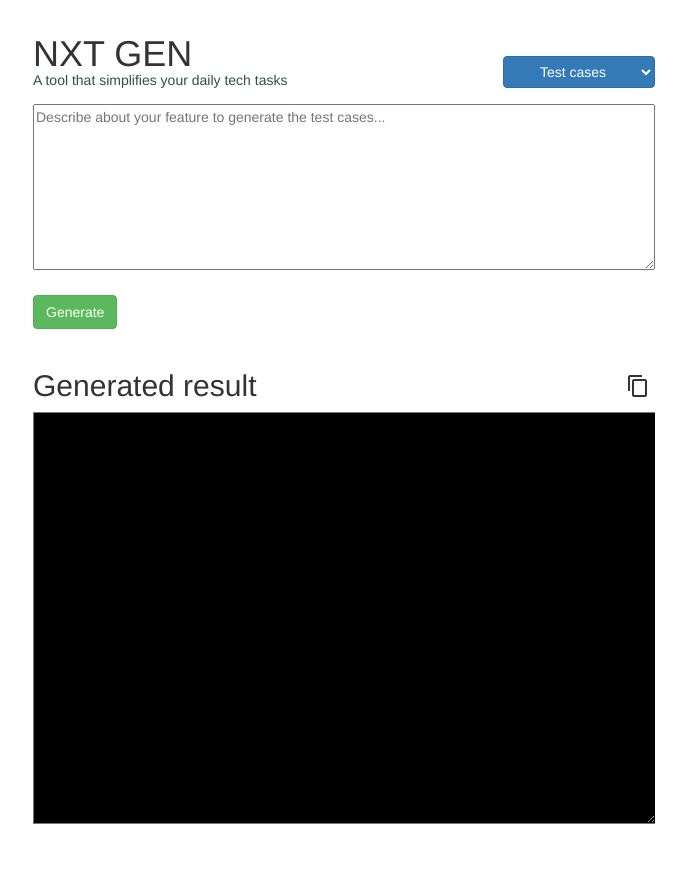
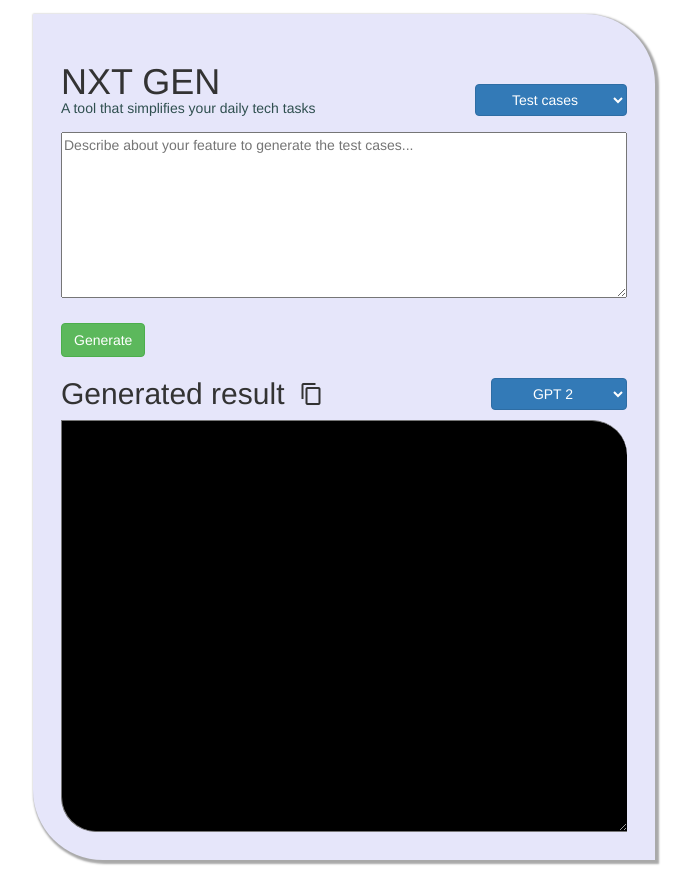
Before and after one commit to pandia-dev/nxt-gen-app, a Flask app: page / in a window 1280 px wide. Shown: the whole page, without its empty margins (296-987 px from the left). Before the commit the page ends 824 px from the top, so only its background shows below. Run offline with Flask 3, Linux system fonts and the light colour scheme; some libraries are stand-ins or nearby versions.

Commit message:
Enabled the users to change the AI model

```diff
--- a/app.py
+++ b/app.py
@@ -1,25 +1,23 @@
 from flask import Flask, render_template, request
-from gpt2 import generate_response
+from ai_model import generate_response
 from flask_cors import CORS, cross_origin
 app = Flask(__name__, static_url_path='/static', static_folder='static')
 cors = CORS(app)
 app.config['CORS_HEADERS'] = 'Content-Type'
 
-# ----------Loading the HTML template----------
+# ------Loading the HTML template-------
 @app.route('/')
 def index():
     return render_template('nxt-gen.html')
 
 #----------Response API----------
-
 @app.route('/generate_text', methods=['GET'])
 @cross_origin()
 def generate():
     input = request.args.get('input', '')
-    return generate_response(input)
+    model = request.args.get('model', 'gpt2')
+    return generate_response(input, model)
 
-# --------------Run the app-------------
+# -----------Run the app----------
 if __name__ == '__main__':
-    # generatedResult = generate_response()
-    # print(generatedResult)
     app.run()
--- a/templates/nxt-gen.html
+++ b/templates/nxt-gen.html
@@ -11,51 +11,68 @@
     <link rel="stylesheet" href="https://fonts.googleapis.com/icon?family=Material+Icons">
     <script src="{{ url_for('static', filename='myscript.js') }}"></script>
     <style>
+        #main-container {
+            background: lavender;
+            padding: 2em;
+            border-radius: 0 5em 0 5em;
+            box-shadow: 2px 2px 2px 2px darkgray;
+        }
+
         .sub-title {
             position: relative;
             bottom: 1em;
             color: darkslategrey;
         }
 
+        #seed-text {
+            width: -webkit-fill-available;
+            resize: vertical;
+        }
+
         #output-section {
             display: flex;
             flex-direction: row;
             justify-content: space-between;
-            background: black;
             color: white;
             border-radius: 6px;
         }
 
-        #generatedText {
+        #generated-text {
             padding: 5px;
             width: -webkit-fill-available;
+            resize: vertical;
             background: black;
             border-right: none;
+            border-radius: 0 2.5em 0 2.5em;
         }
 
         #clipboard {
             cursor: pointer;
             padding-top: 25px;
-            padding-right: 5px;
+            padding-left: 15px;
         }
 
-        #titleSection {
+        #title-section {
             display: flex;
             justify-content: space-between;
         }
 
-        #seed-text {
-            width: -webkit-fill-available;
-        }
-        #result-title {
+        #result-header {
             display: flex;
             justify-content: space-between;
         }
+
+        #result-title {
+            display: flex;
+            justify-content: flex-start;
+        }
+
     </style>
 </head>
 
 <body style="padding: 1em; margin: 0 auto; width: 650px;">
-    <div id="titleSection">
+    <div id="main-container">
+        <div id="title-section">
             <div>
                 <h1>NXT GEN</h1>
                 <span class="sub-title">A tool that simplifies your daily tech tasks</span>
@@ -68,18 +85,28 @@
                 </select>
             </div>
         </div>
-    <div id="promptSection">
-        <textarea id="seed-text" rows="8" cols="80"
+        <div id="prompt-section">
+            <textarea id="seed-text" rows="8"
                 placeholder="Describe about your feature to generate the test cases..."></textarea><br><br>
-        <button type="submit" class="btn btn-success" onclick="generateText()">Generate</button><br><br>
+            <button type="submit" class="btn btn-success" onclick="generateText()">Generate</button>
         </div>
         <div id="response-section">
+            <div id="result-header">
                 <div id="result-title">
                     <h2>Generated result</h2>
                     <span id="clipboard" onclick="onCopyToClipbord()"><i class="material-icons">content_copy</i></span>
                 </div>
+                <div style="position: relative; top: 1.5em;">
+                    <select name="aiModel" id="ai-model" class="btn btn-primary">
+                        <option value="gpt2">GPT 2</option>
+                        <option value="meta-llama/Llama-2-70b-chat-hf">Llama 2-70b</option>
+                        <option value="OpenAssistant/oasst-sft-6-llama-30b-xor">Llama 30b-xor</option>
+                    </select>
+                </div>
+            </div>
             <div id="output-section">
-            <textarea rows="20" id="generatedText"></textarea>
+                <textarea rows="20" id="generated-text"></textarea>
+            </div>
         </div>
     </div>
 </body>
```
Also changed, not shown: ai_model.py (renamed from gpt2.py, +10 -7 lines), static/myscript.js (+29 -18 lines). Lines whose indentation alone changed are shown as unchanged.
